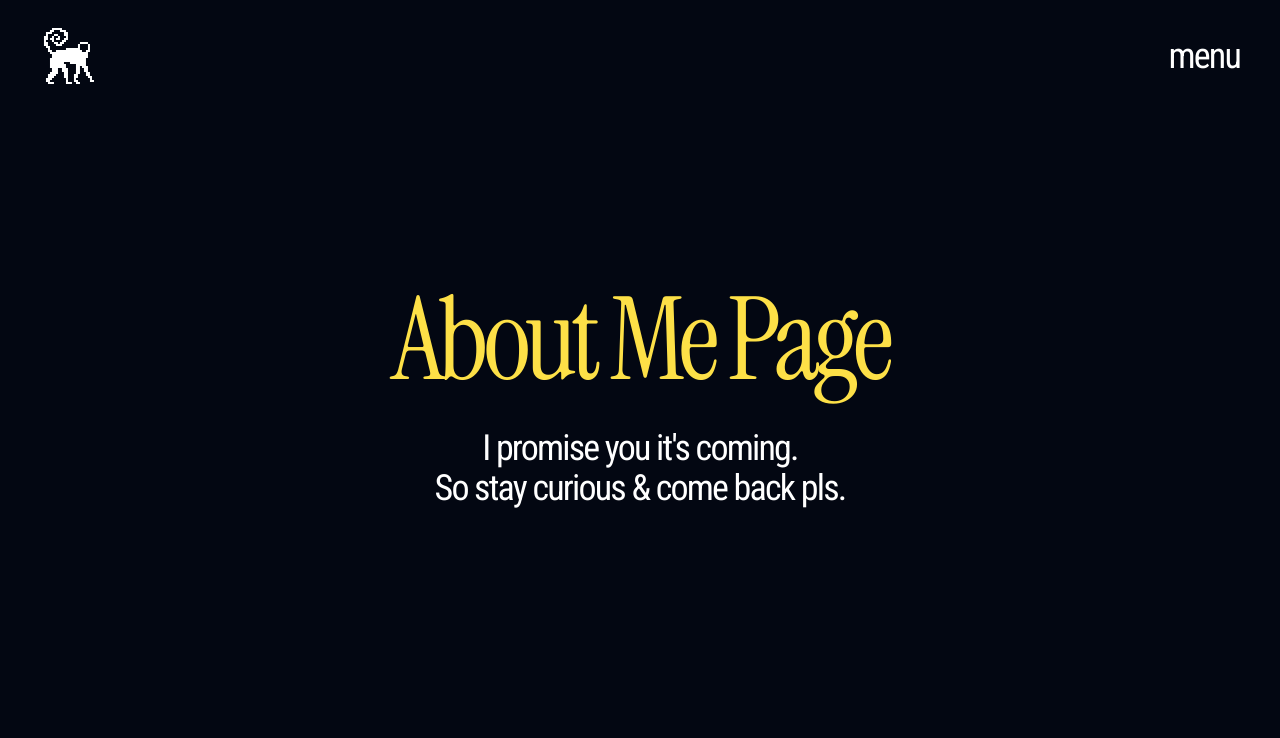
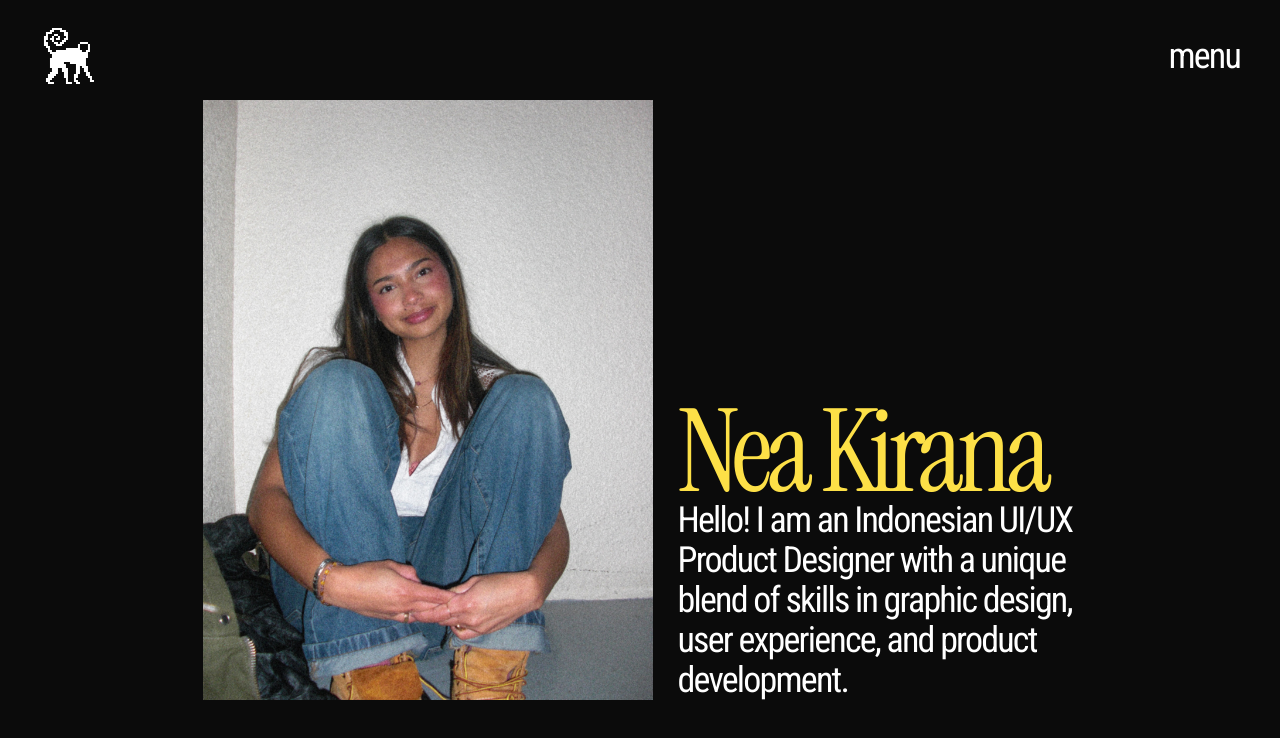
Before and after one commit to neapieroelie/portfolio, a Next.js app: page /about-me in a window 1280 px wide. Shown: the top 738 px of the page. Built offline with nearby package versions, Linux system fonts and the light colour scheme.

Commit message:
making about us page

```diff
--- a/src/app/about-me/page.js
+++ b/src/app/about-me/page.js
@@ -2,6 +2,7 @@
 
 import Header from "../components/Header"
 import PageNotDone from "../components/PageNotDone"
+import Image from "next/image"
 
 export default function AboutMe() {
     return (
@@ -9,10 +10,24 @@ export default function AboutMe() {
             <div className="fixed top-0 right-0 z-10 w-full">
                 <Header />
             </div>
-            <div className=" z-0 ">
-                <PageNotDone
-                    title="About Me Page"
-                />
+            <div className=" w-full h-dvh flex z-0 justify-center items-center">
+                <div className=" flex flex-row h-[600px] gap-[25px]">
+                    <Image
+                        src="/portfolio_about_us.jpg"
+                        alt="Project Image"
+                        width={450}
+                        height={600}
+                        className="object-contain"
+                    />
+                    <div className="flex flex-col justify-end h-full ">
+                        <h1 className="title3-text text-yellow-300">Nea Kirana</h1>
+                        <p className="body-text w-[400px] self-end">
+                            Hello! I am an Indonesian UI/UX Product Designer with a unique blend of skills in graphic design, user experience, and product development.
+                        </p>
+                    </div>
+
+                </div>
+
             </div>
         </>
     )
--- /dev/null
+++ b/src/app/components/BouncingText.jsx
@@ -0,0 +1,28 @@
+import Link from "next/link";
+
+export default function BouncingText({ title }) {
+    return (
+        <>
+            <div className="absolute bottom-[20px] w-full flex flex-col items-center z-10 animate-bounce">
+                <p className="bouncing-text">
+                    {title}
+                </p>
+                {/* Down Arrow */}
+                <svg
+                    xmlns="http://www.w3.org/2000/svg"
+                    className="h-8 w-8 text-white"
+                    fill="none"
+                    viewBox="0 0 24 24"
+                    stroke="currentColor"
+                >
+                    <path
+                        strokeLinecap="square"
+                        strokeLinejoin="round"
+                        strokeWidth={2}
+                        d="M19 9l-7 7-7-7"
+                    />
+                </svg>
+            </div>
+        </>
+    );
+}
--- a/src/app/components/Footer.jsx
+++ b/src/app/components/Footer.jsx
@@ -2,7 +2,7 @@ import Link from "next/link";
 
 export default function Footer() {
   return (
-    <div className="flex flex-row items-center justify-between w-full h-dvh px-24 bg-gray-950 text-white snap-center ">
+    <div className="flex flex-row items-center justify-between w-full h-dvh px-24 text-white snap-center ">
       {/* Logo */}
       <div className=" flex flex-col justify-start items-left ">
         <div className=" flex flex-row justify-center items-center gap-5">
@@ -20,10 +20,10 @@ export default function Footer() {
             </div>
         </div>
         <a
-          href="mailto:nea.pieroelie@gmail.com"
+          href="mailto:nea@neakirana.com"
           className="body-text leading-tight hover:underline transition duration-200"
         >
-          NEA.PIEROELIE@GMAIL.COM
+          NEA@NEAKIRANA.COM
         </a>
       </div>
 
@@ -41,6 +41,9 @@ export default function Footer() {
               </Link>
               <Link href="/about-me" className="hover:underline transition duration-200">
                   ABOUT ME
+              </Link>
+              <Link href="/about-me" className="hover:underline transition duration-200">
+                  HOME
               </Link>
           </div>
         </div>
--- a/src/app/components/ProjectSection.jsx
+++ b/src/app/components/ProjectSection.jsx
@@ -4,14 +4,14 @@ import Link from "next/link";
 export default function Project({ text = "text-center", title, snapAlign = "snap-start" }) {
     return (
       <div
-        className={`h-screen bg-gray-950 flex justify-center items-center px-20 ${snapAlign} hover:`}
+        className={`h-screen flex justify-center items-center px-20 ${snapAlign} hover:`}
       >
         <Link
           href="#"
           // href="/onward"
           className="object-contain">
-          <div className=" bg-gray-950 flex flex-row items-center justify-center gap-10">
-            <h1 className={`title3-text text-white ${text}`}>
+          <div className=" flex flex-row items-center justify-center gap-10 hover:scale-110 duration-300">
+            <h1 className={`title3-text text-white ${text}` }>
               {title}
             </h1>
             <Image
--- a/src/app/globals.css
+++ b/src/app/globals.css
@@ -8,8 +8,8 @@
 @tailwind utilities;
 
 :root {
-  --background: #0a0a0a;
-  --foreground: #171717;
+  --background: #0b0b0b;
+  --foreground: #131313;
 }
 
 @media (prefers-color-scheme: dark) {
@@ -29,6 +29,10 @@ body {
 
 .body-text {
   @apply font-robotoCondensed text-4xl tracking-tighter text-white;
+}
+
+.bouncing-text {
+  @apply font-robotoCondensed text-xl tracking-tighter text-white;
 }
 
 .header1-text {
--- a/src/app/page.js
+++ b/src/app/page.js
@@ -4,6 +4,7 @@ import { useState, useEffect, useRef } from "react";
 import Footer from "./components/Footer";
 import Header from "./components/Header";
 import Project from "./components/ProjectSection";
+import BouncingText from "./components/BouncingText";
 
 export default function Home() {
   const [isFooterVisible, setIsFooterVisible] = useState(false);
@@ -30,7 +31,8 @@ export default function Home() {
 
   return (
     <>
-      <div className="w-full h-screen overflow-y-auto snap-y snap-mandatory">
+      <div className="w-full h-dvh overflow-y-auto snap-y snap-mandatory">
+
         {/* Header */}
         {!isFooterVisible && (
           <div className="fixed top-0 right-0 z-10 w-full">
@@ -40,21 +42,22 @@ export default function Home() {
 
         {/* Main Content */}
         <div
-          className="w-full min-h-screen bg-cover bg-center z-0 snap-start bg-pink-500"
+          className="w-full h-screen bg-cover bg-center z-0 snap-start relative"
           style={{
             backgroundImage: "url('/background.jpg')",
           }}
         >
-          <div className="w-full h-screen flex flex-col justify-center items-center gap-10">
-            <h1 className="font-instrument text-humongous tracking-tighter leading-26 text-yellow-300	">
+          {/* Title */}
+          <div className="h-screen flex flex-col justify-center items-center gap-10">
+            <h1 className="font-instrument text-giant tracking-tighter leading-26 text-yellow-300">
               Nea Kirana
             </h1>
             <p className="body-text">UI / UX Product Designer based in Vancouver, BC</p>
-            <div>
-              <p></p>
-            </div>
           </div>
+          <BouncingText title="Recent Projects"/>
+
         </div>
+
 
         {/* Project Components */}
         <Project title="AI Powered Interview Coaching App" snapAlign="snap-center" text="text-right"/>
--- a/src/app/projects/page.js
+++ b/src/app/projects/page.js
@@ -2,6 +2,7 @@
 
 import Header from "../components/Header"
 import PageNotDone from "../components/PageNotDone"
+import Image from "next/image"
 
 export default function Projects() {
     return (
@@ -9,10 +10,10 @@ export default function Projects() {
             <div className="fixed top-0 right-0 z-10 w-full">
                 <Header />
             </div>
-            <div className=" z-0 ">
-                <PageNotDone
-                    title="Projects Page"
-                />
+            <div className=" w-full h-dvh flex z-0 ">
+                <div>
+
+                </div>
             </div>
         </>
     )
--- a/tailwind.config.js
+++ b/tailwind.config.js
@@ -20,6 +20,7 @@ module.exports = {
       fontSize: {
         10 : '10rem',
         11 : '12rem',
+        giant: '22rem',
         massive : '23rem',
         humongous : '25rem'
       },
```
Also changed, not shown: public/portfolio_about_us.jpg (added).
